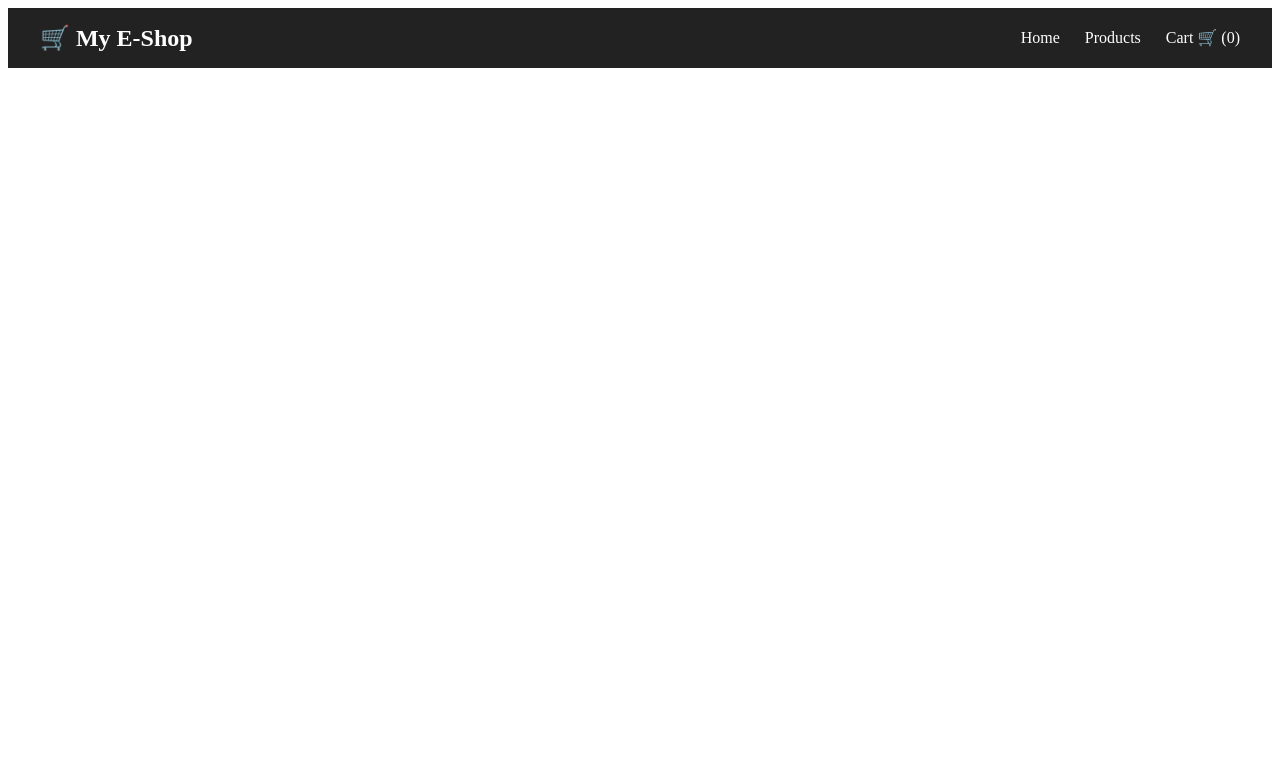
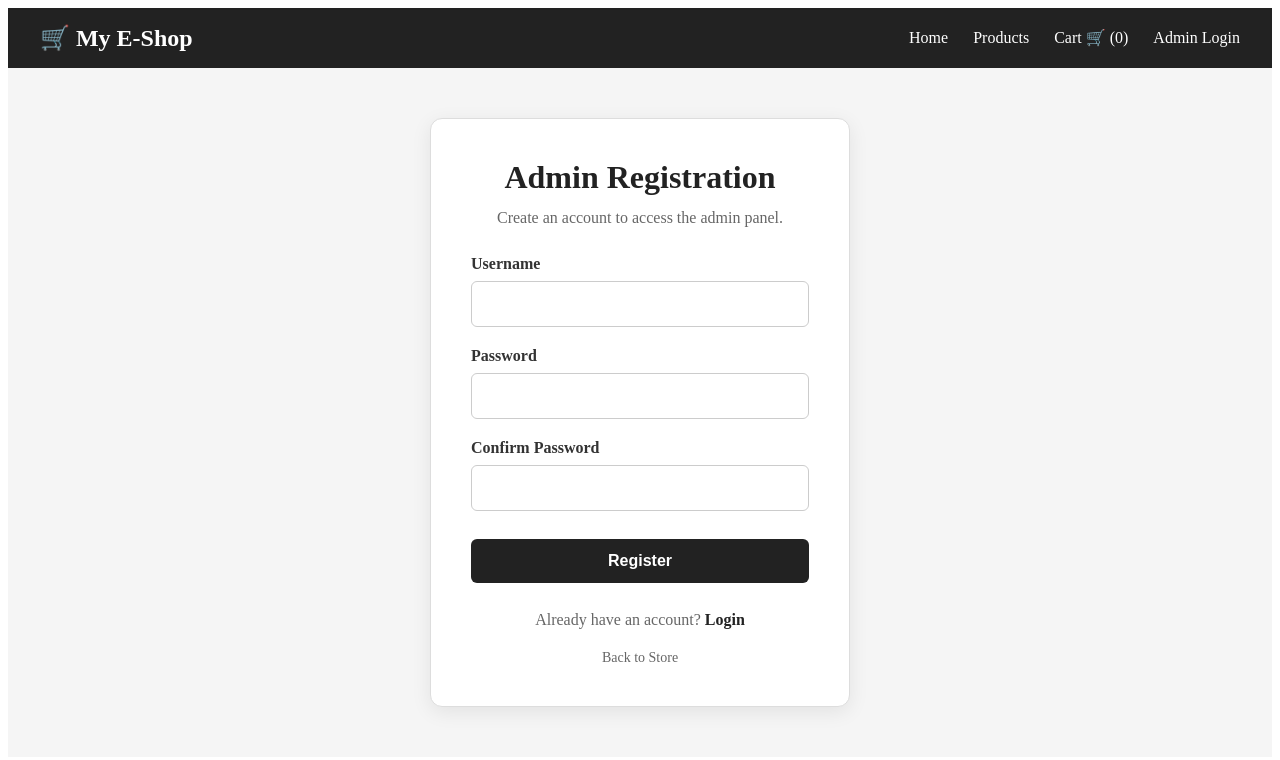
Before and after one commit to topertz/Ecommerce-App, an Angular app: page /register in a window 1280 px wide. Before the commit this address led to /. Shown: the top 760 px of the page. Built offline with nearby package versions, Linux system fonts and the light colour scheme.

Commit message:
Add admin authentication and registration

```diff
--- a/src/app/app.routes.ts
+++ b/src/app/app.routes.ts
@@ -7,6 +7,7 @@ import { Admin } from './pages/admin/admin';
 import { Success } from './pages/success/success';
 import { Orders } from './pages/orders/orders';
 import { AdminDashboard } from './pages/admin-dashboard/admin-dashboard';
+import { Register } from './pages/register/register';
 import { Login } from './pages/login/login';
 import { adminGuard } from './guards/admin-guard';
 
@@ -47,6 +48,10 @@ export const routes: Routes = [
         component: Success
     },
     {
+        path: 'register',
+        component: Register
+    },
+    {
         path: 'login',
         component: Login
     },
--- a/src/app/components/navbar/navbar.html
+++ b/src/app/components/navbar/navbar.html
@@ -13,6 +13,9 @@
             <a routerLink="/cart" routerLinkActive="active">
                 Cart 🛒 ({{ cartService.itemCount() }})
             </a>
+            <a routerLink="/login" routerLinkActive="active">
+                 Admin Login
+            </a>
         </div>
     </div>
 </nav>
--- a/src/app/pages/login/login.html
+++ b/src/app/pages/login/login.html
@@ -66,7 +66,7 @@
 
     </form>
 
-
+    <p class="register-link"> Don't have an account? <a routerLink="/register"> Register </a> </p>
     <a
       routerLink="/"
       class="back-link">
--- /dev/null
+++ b/src/app/pages/register/register.css
@@ -0,0 +1,142 @@
+.register-page {
+    min-height: 70vh;
+    display: flex;
+    justify-content: center;
+    align-items: center;
+    padding: 50px 20px;
+    background: #f5f5f5;
+}
+
+.register-card {
+    width: 100%;
+    max-width: 420px;
+    padding: 40px;
+    background: white;
+    border: 1px solid #ddd;
+    border-radius: 12px;
+    box-sizing: border-box;
+    box-shadow: 0 5px 20px rgba(0, 0, 0, 0.08);
+}
+
+.register-card h1 {
+    margin: 0 0 10px;
+    text-align: center;
+    font-size: 32px;
+    color: #222;
+}
+
+.register-card > p {
+    margin: 0 0 25px;
+    text-align: center;
+    color: #666;
+    line-height: 1.5;
+}
+
+.form-group {
+    margin-top: 20px;
+}
+
+.form-group label {
+    display: block;
+    margin-bottom: 8px;
+    font-weight: 600;
+    color: #333;
+}
+
+.form-group input {
+    width: 100%;
+    box-sizing: border-box;
+    padding: 13px 14px;
+    border: 1px solid #ccc;
+    border-radius: 6px;
+    font-size: 16px;
+    outline: none;
+    transition: border-color 0.2s, box-shadow 0.2s;
+}
+
+.form-group input:focus {
+    border-color: #222;
+    box-shadow: 0 0 0 3px rgba(0, 0, 0, 0.08);
+}
+
+.register-card button {
+    width: 100%;
+    margin-top: 28px;
+    padding: 13px;
+    border: none;
+    border-radius: 6px;
+    background: #222;
+    color: white;
+    font-size: 16px;
+    font-weight: 600;
+    cursor: pointer;
+    transition: background 0.2s, transform 0.1s;
+}
+
+.register-card button:hover:not(:disabled) {
+    background: #444;
+}
+
+.register-card button:active:not(:disabled) {
+    transform: translateY(1px);
+}
+
+.register-card button:disabled {
+    background: #999;
+    cursor: not-allowed;
+}
+
+.error-message {
+    margin-top: 20px;
+    padding: 12px 14px;
+    border: 1px solid #e0b4b4;
+    border-radius: 6px;
+    background: #fff5f5;
+    color: #b42318;
+    font-size: 14px;
+}
+
+.login-link {
+    margin-top: 25px !important;
+    margin-bottom: 0 !important;
+    text-align: center;
+    color: #666;
+}
+
+.login-link a {
+    color: #222;
+    font-weight: 600;
+    text-decoration: none;
+}
+
+.login-link a:hover {
+    text-decoration: underline;
+}
+
+.back-link {
+    display: block;
+    margin-top: 18px;
+        text-align: center;
+    color: #666;
+    text-decoration: none;
+    font-size: 14px;
+}
+
+.back-link:hover {
+    color: #222;
+    text-decoration: underline;
+}
+
+@media (max-width: 480px) {
+    .register-page {
+        padding: 30px 15px;
+}
+
+.register-card {
+        padding: 30px 20px;
+    }
+
+.register-card h1 {
+        font-size: 28px;
+    }
+}
--- /dev/null
+++ b/src/app/pages/register/register.html
@@ -0,0 +1,93 @@
+<section class="register-page">
+
+  <div class="register-card">
+
+<h1>Admin Registration</h1>
+
+<p>
+  Create an account to access the admin panel.
+</p>
+
+@if (errorMessage) {
+  <div class="error-message">
+    {{ errorMessage }}
+  </div>
+}
+
+<form (submit)="register(); $event.preventDefault()">
+
+  <div class="form-group">
+
+    <label for="username">
+      Username
+    </label>
+
+    <input
+      id="username"
+      type="text"
+      name="username"
+      [(ngModel)]="username"
+      required>
+
+  </div>
+
+  <div class="form-group">
+
+    <label for="password">
+      Password
+    </label>
+
+    <input
+      id="password"
+      type="password"
+      name="password"
+      [(ngModel)]="password"
+      required>
+
+  </div>
+
+  <div class="form-group">
+
+    <label for="confirmPassword">
+      Confirm Password
+    </label>
+
+    <input
+      id="confirmPassword"
+      type="password"
+      name="confirmPassword"
+      [(ngModel)]="confirmPassword"
+      required>
+
+  </div>
+
+  <button
+    type="submit"
+    [disabled]="loading">
+
+    @if (loading) {
+      Registering...
+    } @else {
+      Register
+    }
+
+  </button>
+
+</form>
+
+<p class="login-link">
+  Already have an account?
+  <a routerLink="/login">
+    Login
+  </a>
+</p>
+
+<a
+  routerLink="/"
+  class="back-link">
+  Back to Store
+</a>
+
+  </div>
+
+</section>
--- /dev/null
+++ b/src/app/pages/register/register.ts
@@ -0,0 +1,66 @@
+import { Component, inject } from '@angular/core';
+import { Router, RouterLink } from '@angular/router';
+import { HttpClient } from '@angular/common/http';
+import { FormsModule } from '@angular/forms';
+
+@Component({
+selector: 'app-register',
+imports: [RouterLink, FormsModule],
+templateUrl: './register.html',
+styleUrl: './register.css'
+})
+export class Register {
+
+private http = inject(HttpClient);
+private router = inject(Router);
+
+username = '';
+password = '';
+confirmPassword = '';
+
+errorMessage = '';
+loading = false;
+
+register(): void {
+
+this.errorMessage = '';
+
+if (this.password !== this.confirmPassword) {
+  this.errorMessage = 'Passwords do not match';
+  return;
+}
+
+this.loading = true;
+
+this.http
+  .post('http://localhost:3000/api/register', {
+    username: this.username,
+    password: this.password
+  })
+  .subscribe({
+
+    next: () => {
+
+      this.loading = false;
+
+      this.router.navigate(['/login']);
+
+    },
+
+    error: (error) => {
+
+      console.error('REGISTER ERROR:', error);
+
+      this.errorMessage =
+        error.error?.message ||
+        'Registration failed';
+
+      this.loading = false;
+
+    }
+
+  });
+
+}
+
+}
```
Also changed, not shown: 2 other files (tests, documents, lock files or other folders).
